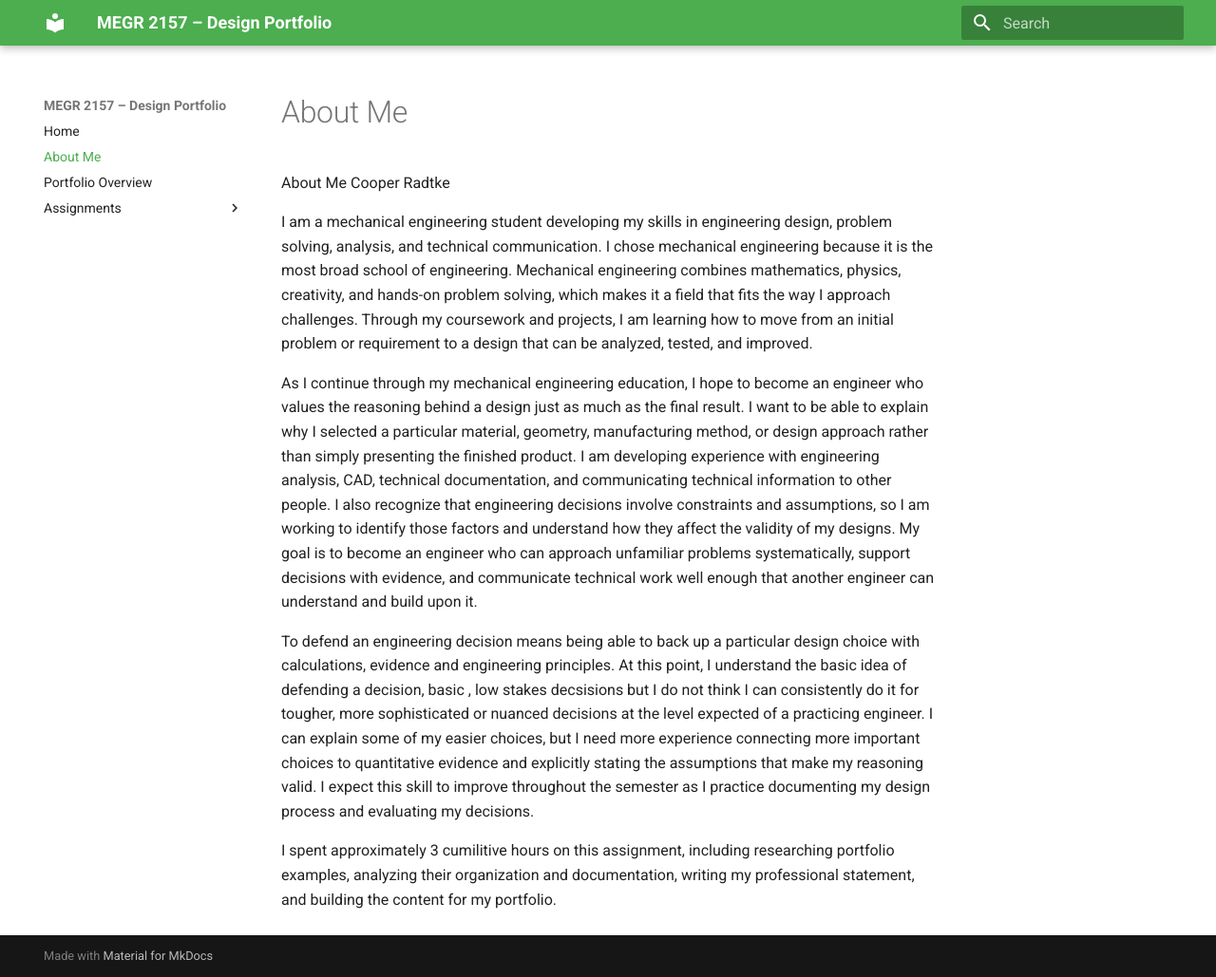
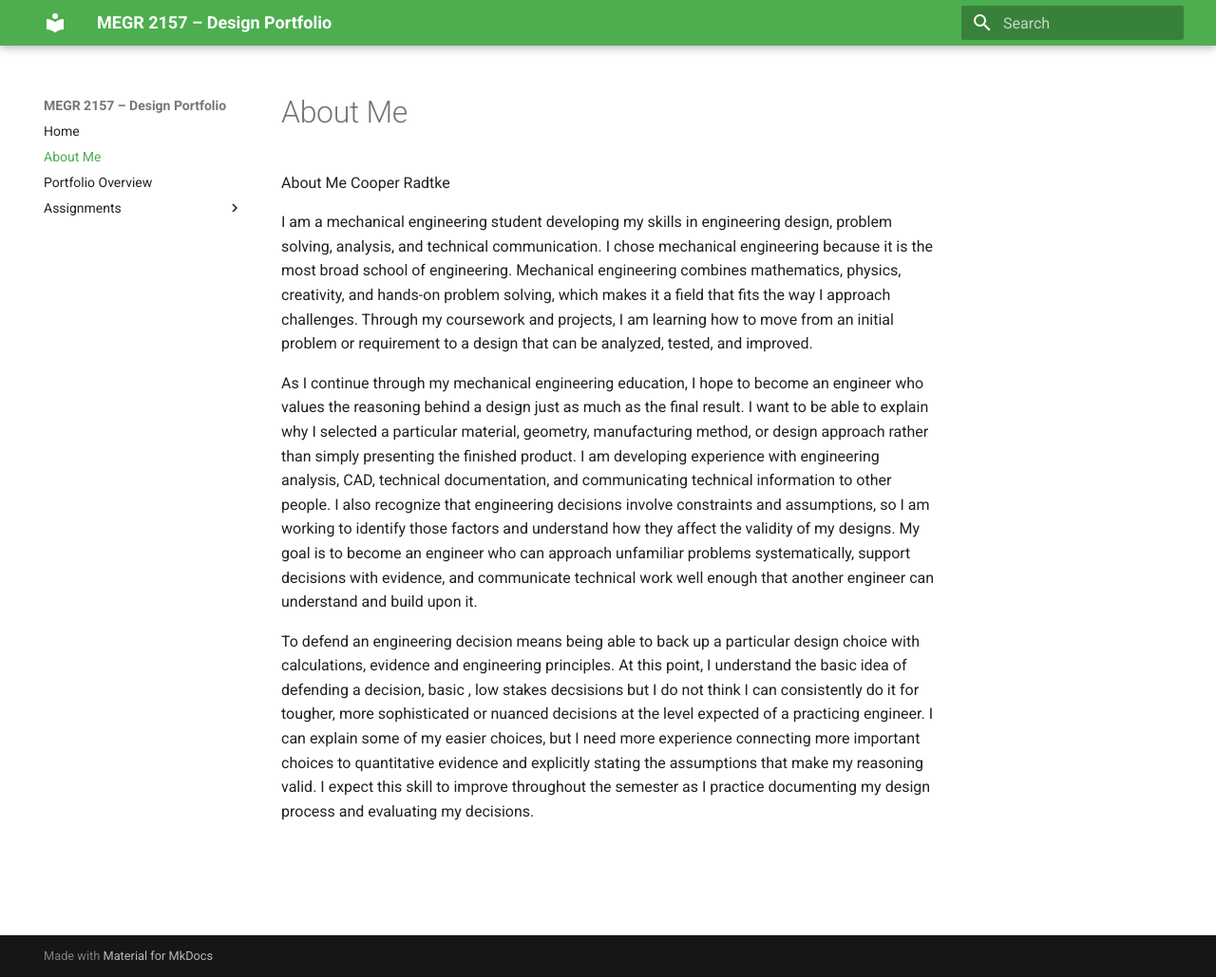
Before and after one commit to cradtke1-source/Radtke-2157MEGR-portfolio, an MkDocs documentation site: the page built from docs/aboutme/index.md, in a window 1280 px wide and 1029 px high. Shown: the whole window at 95% size. Built offline with MkDocs 1.6.1 and Material for MkDocs 9.7.7, drawn with Linux system fonts in a browser that asks for light colours.

Commit message:
Update index.md

```diff
--- a/docs/aboutme/index.md
+++ b/docs/aboutme/index.md
@@ -7,6 +7,3 @@ As I continue through my mechanical engineering education, I hope to become an e
 
 
 To defend an engineering decision means being able to back up a particular design choice with calculations, evidence and engineering principles. At this point, I understand the basic idea of defending a decision, basic , low stakes decsisions but I do not think I can consistently do it for tougher, more sophisticated or nuanced decisions at the level expected of a practicing engineer. I can explain some of my easier choices, but I need more experience connecting more important choices to quantitative evidence and explicitly stating the assumptions that make my reasoning valid. I expect this skill to improve throughout the semester as I practice documenting my design process and evaluating my decisions.
-
-
-I spent approximately 3 cumilitive hours on this assignment, including researching portfolio examples, analyzing their organization and documentation, writing my professional statement, and building the content for my portfolio.
```
